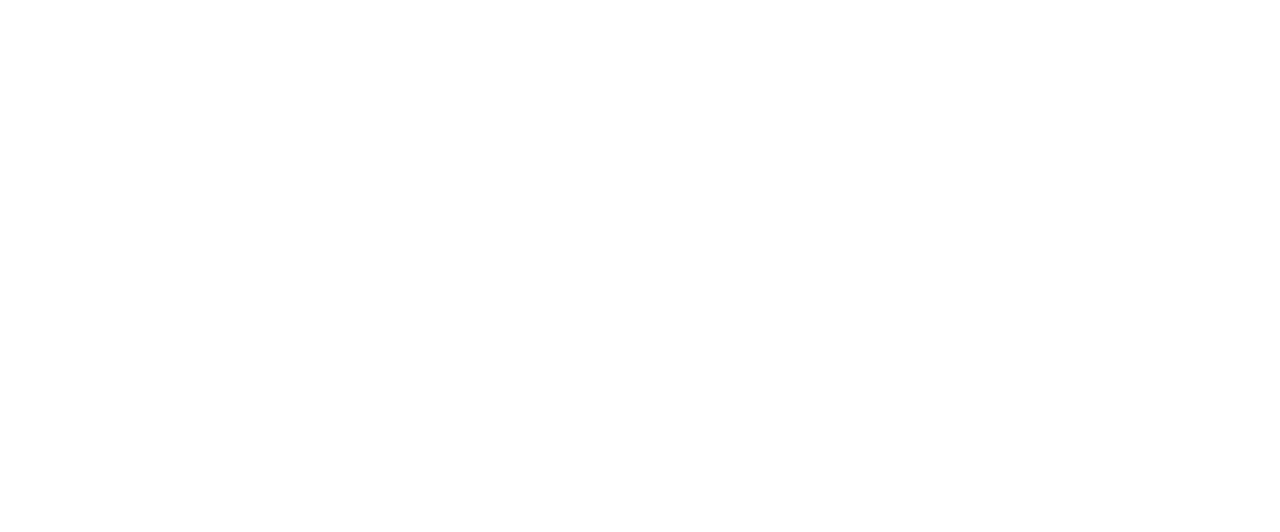
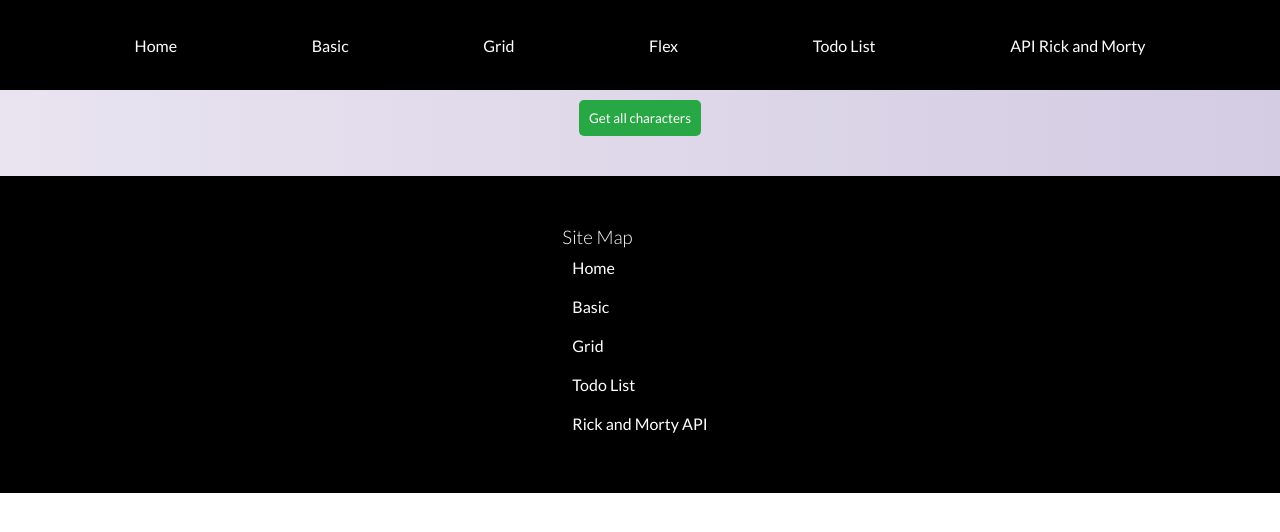
Before and after one commit to matheusmartinsviana/html_fullstack, a React (Vite) app in the folder react/: page /api in a window 1280 px wide. Before the commit this address had no page. Shown: the top 532 px of the page. Built offline with nearby package versions, Linux system fonts and the light colour scheme.

Commit message:
feat: fetch character api and card component

```diff
--- /dev/null
+++ b/react/src/components/Card/Card.tsx
@@ -0,0 +1,27 @@
+import React from "react";
+import "./card.css";
+
+interface Character {
+    image: string;
+    id: number;
+    name: string;
+    status: string;
+    gender: string;
+}
+
+interface CardProps {
+    character: Character;
+}
+
+const Card: React.FC<CardProps> = ({ character }) => {
+    return (
+        <div className="cardComponent" key={character.id}>
+            <img src={character.image} alt={character.name} />
+            <h2>{character.name}</h2>
+            <p>Status: {character.status}</p>
+            <p>Gender: {character.gender}</p>
+        </div>
+    );
+}
+
+export default Card;
--- /dev/null
+++ b/react/src/components/Card/card.css
@@ -0,0 +1,35 @@
+.cardComponent {
+    height: 100%;
+    display: flex;
+    align-items: center;
+    justify-content: space-around;
+    flex-direction: column;
+    box-shadow: 0 0 10px rgba(0, 0, 0, 0.1);
+    border-radius: 15px;
+    font-size: 1rem;
+    gap: 10px;
+    padding: 30px;
+    animation: aparecer 4s;
+    transition: opacity ease-in-out 1.2s;
+    transition: all ease-in-out .4s;
+    background-color: white;
+}
+
+.cardComponent:hover {
+    transform: scale(1.01);
+}
+
+@keyframes aparecer {
+    from {
+        opacity: 0;
+    }
+
+    to {
+        opacity: 1;
+    }
+}
+
+.cardComponent img {
+    border-radius: 20px;
+    box-shadow: 0 0 10px rgba(0, 0, 0, 0.2);
+}
--- a/react/src/layout/Footer.tsx
+++ b/react/src/layout/Footer.tsx
@@ -27,6 +27,11 @@
                         <li>Todo List</li>
                     </Link>
                 </ul>
+                <ul>
+                    <Link to="/api">
+                        <li>Rick and Morty API</li>
+                    </Link>
+                </ul>
             </section>
         </footer>
     )
--- a/react/src/layout/Header.tsx
+++ b/react/src/layout/Header.tsx
@@ -10,6 +10,7 @@
             <Link to="/grid">Grid</Link>
             <Link to="/flex">Flex</Link>
             <Link to="/todolist">Todo List</Link>
+            <Link to="/api">API Rick and Morty</Link>
         </header>
     )
 }
--- /dev/null
+++ b/react/src/pages/Character/Character.tsx
@@ -0,0 +1,46 @@
+import React, { useState } from "react";
+import Card from "../../components/Card/Card";
+import "./character.css"
+
+const Character: React.FC = () => {
+    const [characters, setCharacters] = useState([]);
+    const [loading, setLoading] = useState(false);
+
+    const handleSubmit = async () => {
+        setLoading(true);
+        try {
+            const response = await fetch("https://rickandmortyapi.com/api/character", {
+                method: "GET",
+            });
+
+            if (!response.ok) {
+                const message = await response.json();
+                return message;
+            }
+
+            const result = await response.json();
+
+            setCharacters(result.results);
+        } catch (error) {
+            console.log(error);
+        } finally {
+            setLoading(false);
+        }
+    };
+
+    return (
+        <div className="charactersContainer">
+            <button onClick={handleSubmit}>Get all characters</button>
+            {loading && "Loading..."}
+            <div className="CardsContainer">
+
+                {characters && characters.map((character: any) => (
+                    <Card character={character} />
+                ))
+                }
+            </div>
+        </div >
+    );
+};
+
+export default Character;
--- /dev/null
+++ b/react/src/pages/Character/character.css
@@ -0,0 +1,25 @@
+.charactersContainer {
+    display: flex;
+    align-items: center;
+    justify-content: center;
+    flex-direction: column;
+    height: 100%;
+    gap: 30px;
+    padding: 10px;
+    background: #D3CCE3;
+    /* fallback for old browsers */
+    background: -webkit-linear-gradient(to right, #E9E4F0, #D3CCE3);
+    /* Chrome 10-25, Safari 5.1-6 */
+    background: linear-gradient(to right, #E9E4F0, #D3CCE3);
+    /* W3C, IE 10+/ Edge, Firefox 16+, Chrome 26+, Opera 12+, Safari 7+ */
+}
+
+.CardsContainer {
+    display: flex;
+    flex-direction: row;
+    flex-wrap: wrap;
+    justify-content: center;
+    align-self: start;
+    align-items: center;
+    gap: 20px;
+}
--- a/react/src/routes/AppRoutes.tsx
+++ b/react/src/routes/AppRoutes.tsx
@@ -6,6 +6,7 @@
 import TodoList from "../pages/TodoList/TodoList.tsx"
 import { BrowserRouter, Route, Routes } from "react-router-dom"
 import React from "react"
+import Character from "../pages/Character/Character.tsx"
 
 const AppRoutes: React.FC = () => (
     <BrowserRouter>
@@ -16,6 +17,7 @@
                 <Route path='/flex' element={<Flex />} />
                 <Route path='/grid' element={<Grid />} />
                 <Route path='/todolist' element={<TodoList />} />
+                <Route path='/api' element={<Character />} />
             </Route>
         </Routes>
     </BrowserRouter>
```
